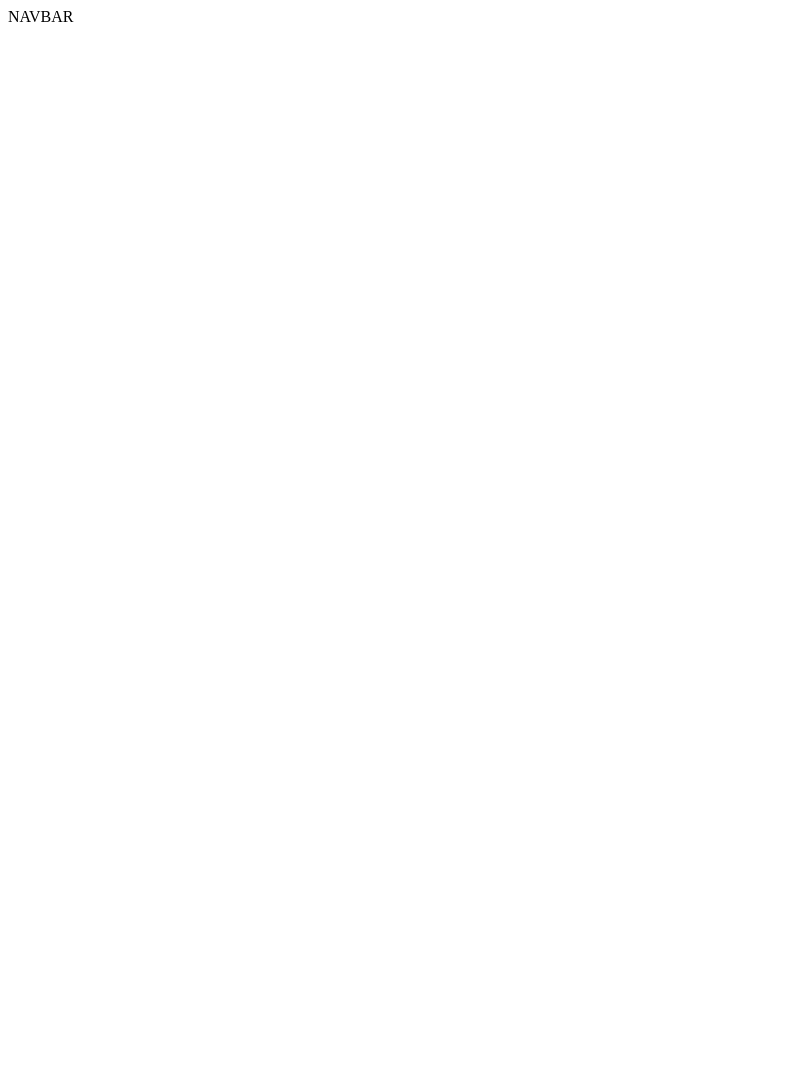
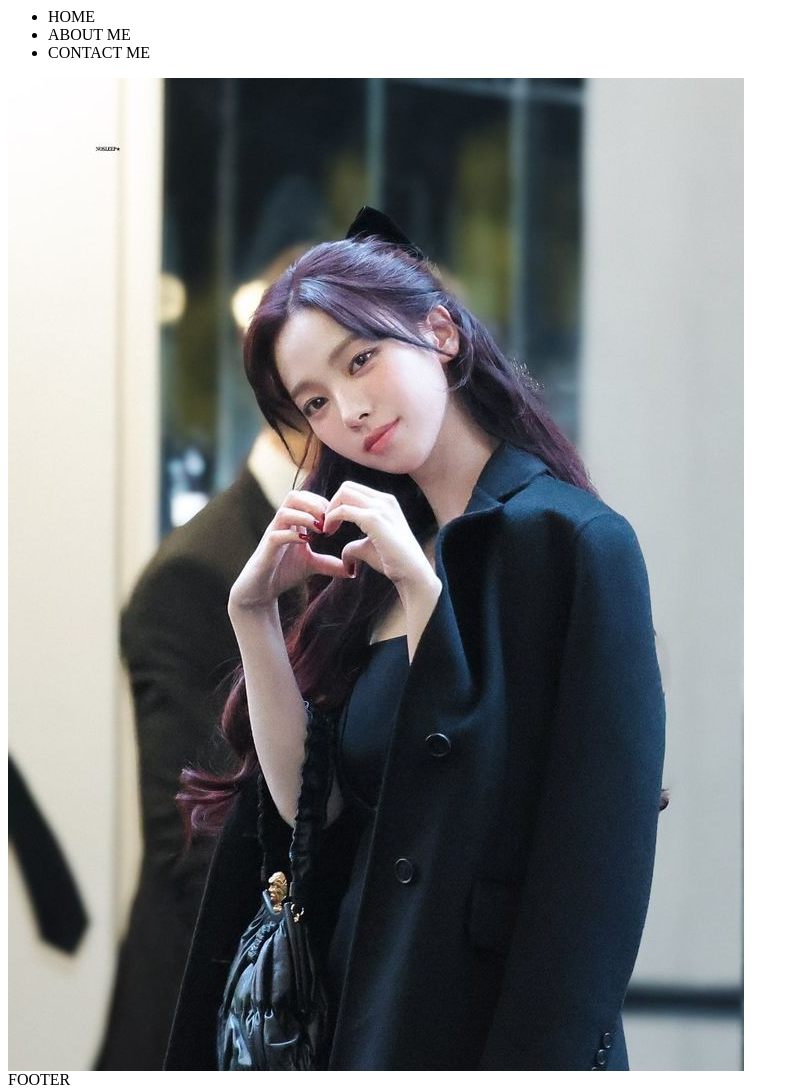
Before and after one commit to ocaocuoci/web-pertama-saya, a plain HTML site: page belajar html/index.html in a window 1280 px wide. Shown: the whole page, without its empty margins (0-799 px from the left). Before the commit the page ends 800 px from the top, so only its background shows below. Drawn offline with Linux system fonts and the light colour scheme.

Commit message:
karinaku

```diff
--- a/belajar html/index.html
+++ b/belajar html/index.html
@@ -3,19 +3,23 @@
     <body>
     <!-- NAVIGATION BAR -->
         <div>
-            NAVBAR
+            <ul>
+              <li>HOME</li>
+              <li>ABOUT ME</li>
+              <li>CONTACT ME</li>
+            </ul>
         </div>
     <!-- NAVIGATION BAR SELESAI -->
 
     <!-- CONTENT 1 -->
         <div>
-
+            <img src="Karina.jpg" />
         </div>
     <!-- CONTENT 1 END -->
 
     <!-- FOOTER -->
         <div>
-
+            FOOTER
         </div>
     <!-- FOOTER END -->
     </body>
```
Also changed, not shown: belajar html/Karina.jpg (added).
